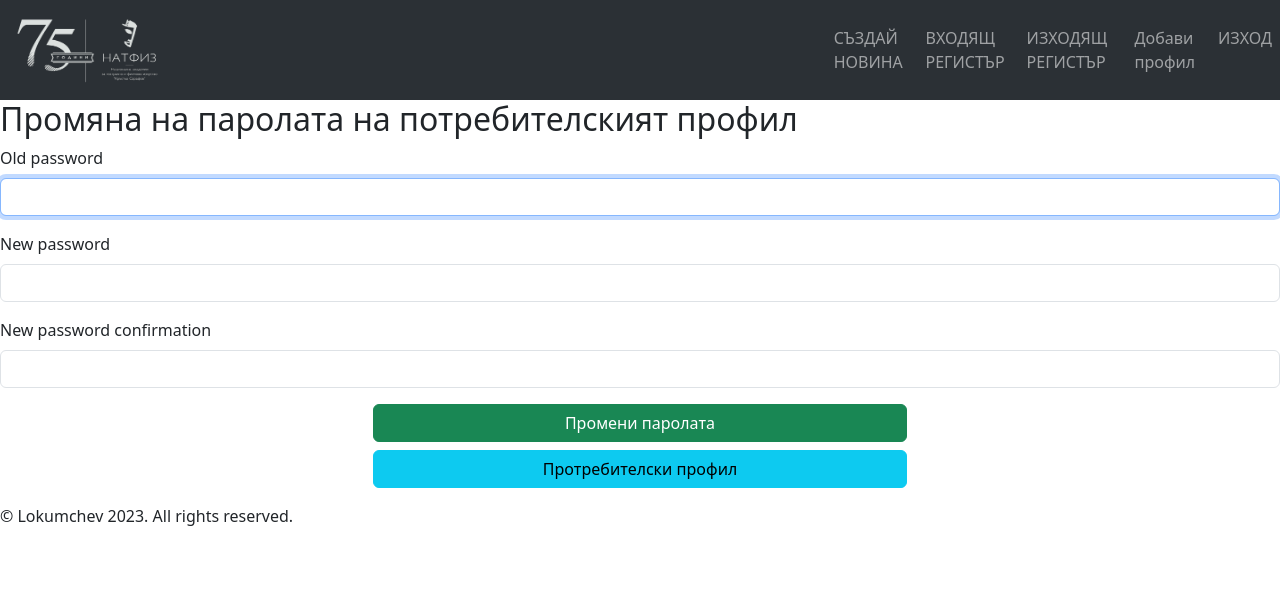
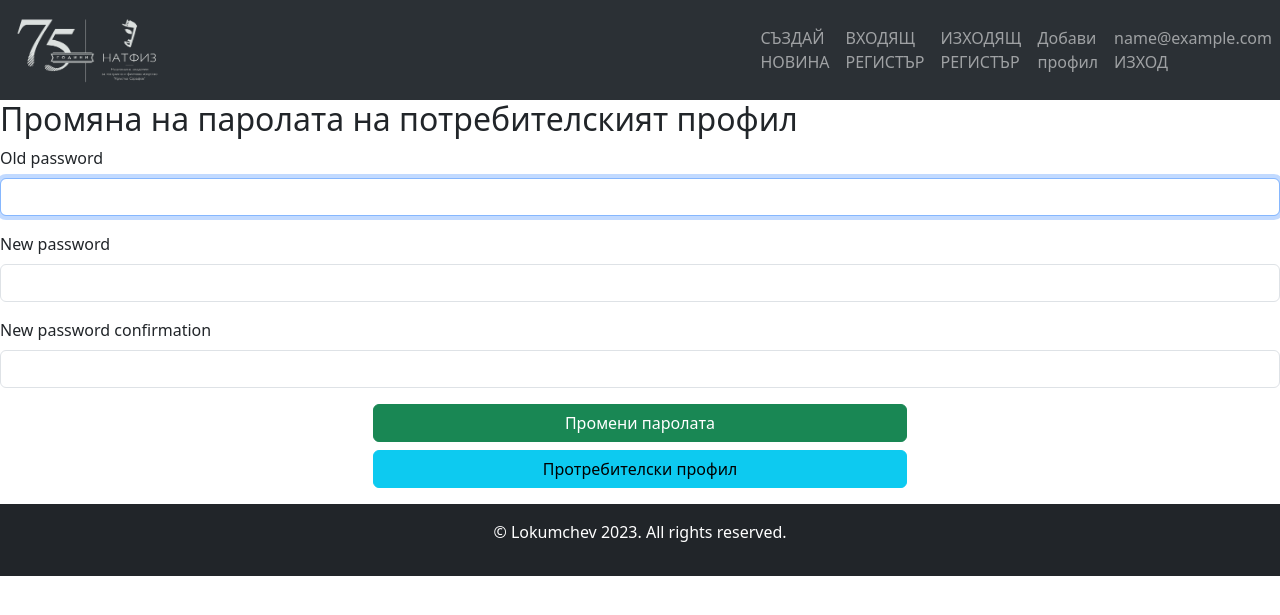
Before and after one commit to stefanov13/Registry-Office, a Django app: page /auth/change-password/ in a window 1280 px wide. Shown: the top 615 px of the page. Run offline with Django 4.2, Linux system fonts and the light colour scheme; the visitor is signed in with stand-in values (Sample User, id 1).

Commit message:
add bootstrap classes

```diff
--- a/registry_office/templates/base.html
+++ b/registry_office/templates/base.html
@@ -26,11 +26,11 @@
                         <li class="nav-item"><a href="{% url 'incoming-dashboard' %}" class="nav-link">ВХОДЯЩ РЕГИСТЪР</a></li>
                         <li class="nav-item"><a href="{% url 'outgoing-dashboard' %}" class="nav-link">ИЗХОДЯЩ РЕГИСТЪР</a></li>
                         {% if request.user.profile.first_name or request.user.profile.last_name %}
-                            <li class="nav-item"><a href="{% url 'user-details' %}" class="nav-link">Потребител: {{request.user.profile.first_name}} {{request.user.profile.last_name}}</a></li>
+                            <li class="nav-item"><a href="{% url 'user-details' %}" class="nav-link">Потребител: {{ request.user.profile.first_name }} {{ request.user.profile.last_name }}</a></li>
                         {% else %}
                             <li class="nav-item"><a href="{% url 'user-details' %}" class="nav-link">Добави профил</a></li>
                         {% endif %}
-                        <li class="nav-item"><a href="{% url 'logout' %}" class="nav-link">ИЗХОД</a></li>
+                        <li class="nav-item"><a href="{% url 'logout' %}" class="nav-link">{{ request.user }} ИЗХОД</a></li>
                     {% else %}
                         <li class="nav-item"><a href="{% url 'register-user' %}" class="nav-link">РЕГИСТРАЦИЯ</a></li>
                         <li class="nav-item"><a href="{% url 'login' %}" class="nav-link">ВХОД</a></li>
@@ -46,8 +46,10 @@
         {% endblock  %}
     </main>
 
-    <footer>
-        <p> &copy; Lokumchev 2023. All rights reserved.</p>
+    <footer class="footer bg-dark text-white text-center py-3">
+        <div class="container">
+            <p> &copy; Lokumchev 2023. All rights reserved.</p>
+        </div>
     </footer>
 
     </div>
```
